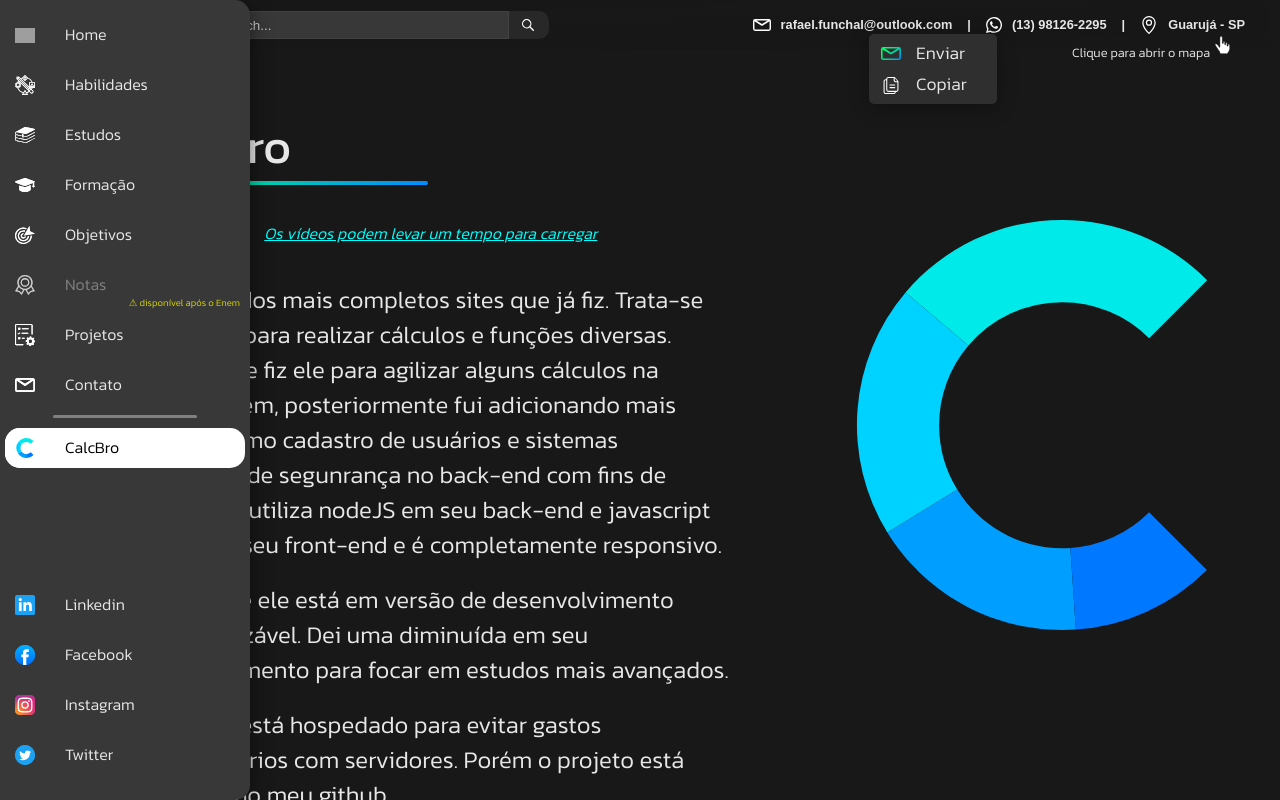
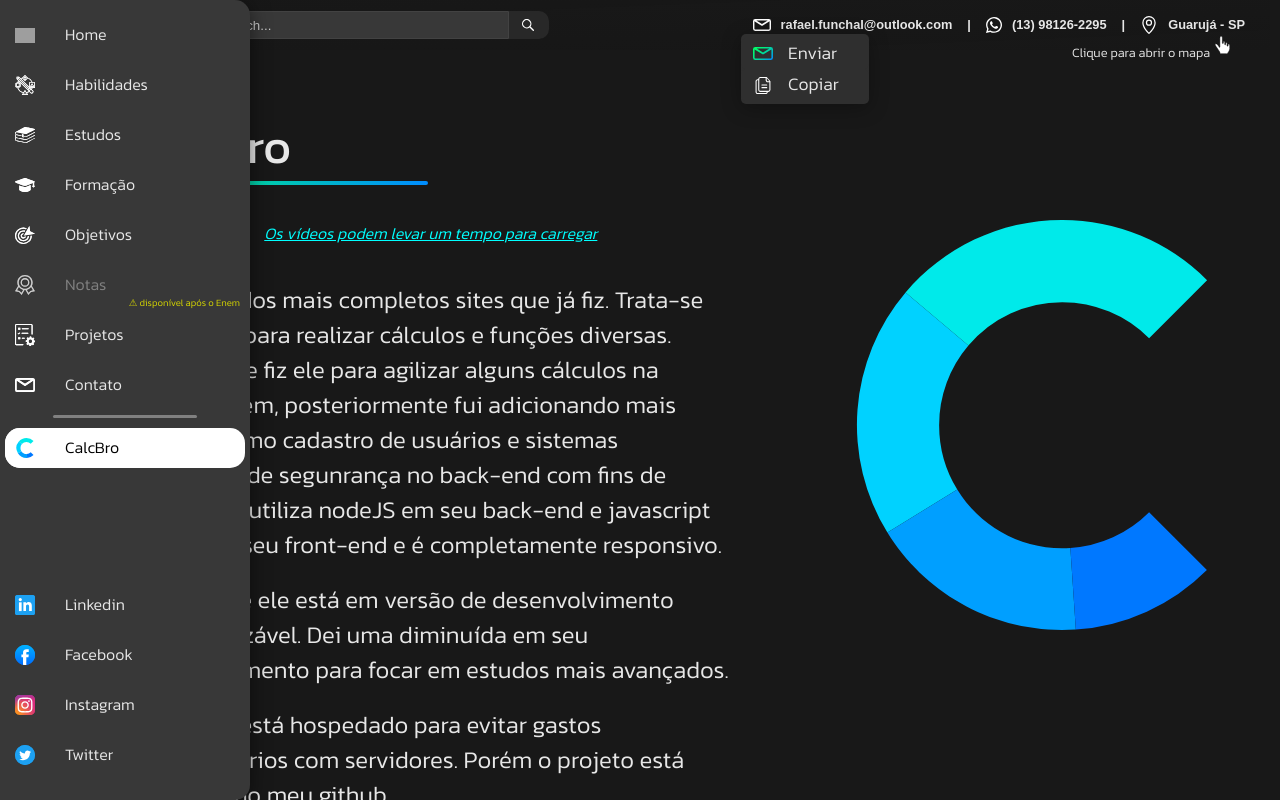
Before and after one commit to funchaal/portifolio, a React (Create React App) app: page /calcbro in a window 1280 px wide. Both pictures are taken after a click on the link "rafael.funchal@outlook.com". Built offline with nearby package versions, Linux system fonts and the light colour scheme; grey boxes are pictures that could not be loaded.

Commit message:
small upgrade to floatingMenu

```diff
--- a/src/components/Header.js
+++ b/src/components/Header.js
@@ -50,7 +50,7 @@ function Header() {
                   <img src={mail_ic} alt=""></img>
                   <span>rafael.funchal@outlook.com</span>
                 </a>
-                  <div className="menu-contact-box" finder="email_1_header">
+                  <div className="menu-contact-box" finder="email_1_header" keep-left="true">
                       <div className="menu-contact-ctn">
                           <a href="mailto:rafael.funchal@outlook.com" target="_blank">
                               <img src={mail_gradient_ic}></img>
@@ -71,7 +71,7 @@ function Header() {
                     <img src={whatsapp_ic} alt="" style={{ width: '16px' }}></img>
                     <span>(13) 98126-2295</span>
                   </a>
-                  <div className="menu-contact-box three-options" finder="cell_1_header">
+                  <div className="menu-contact-box three-options" finder="cell_1_header" keep-left="true">
                         <div className="menu-contact-ctn">
                             <a href="https://api.whatsapp.com/send?phone=5513981262295" target="_blank">
                                 <img src={whatsapp_gradient_ic}></img>
--- a/src/modules/floatingMenu.js
+++ b/src/modules/floatingMenu.js
@@ -46,7 +46,7 @@ function floatingMenu(e) {
 
         menu.style.transitionDuration = '400ms'
 
-        if (distX + menu.querySelector('.menu-contact-ctn').offsetWidth + 20 > window.innerWidth) {
+        if (menu.hasAttribute('keep-left') || distX + menu.querySelector('.menu-contact-ctn').offsetWidth + 20 > window.innerWidth) {
             distX = -(window.innerWidth - distX)
             menu.style.left = 'unset'
             menu.style.right = 0
```
